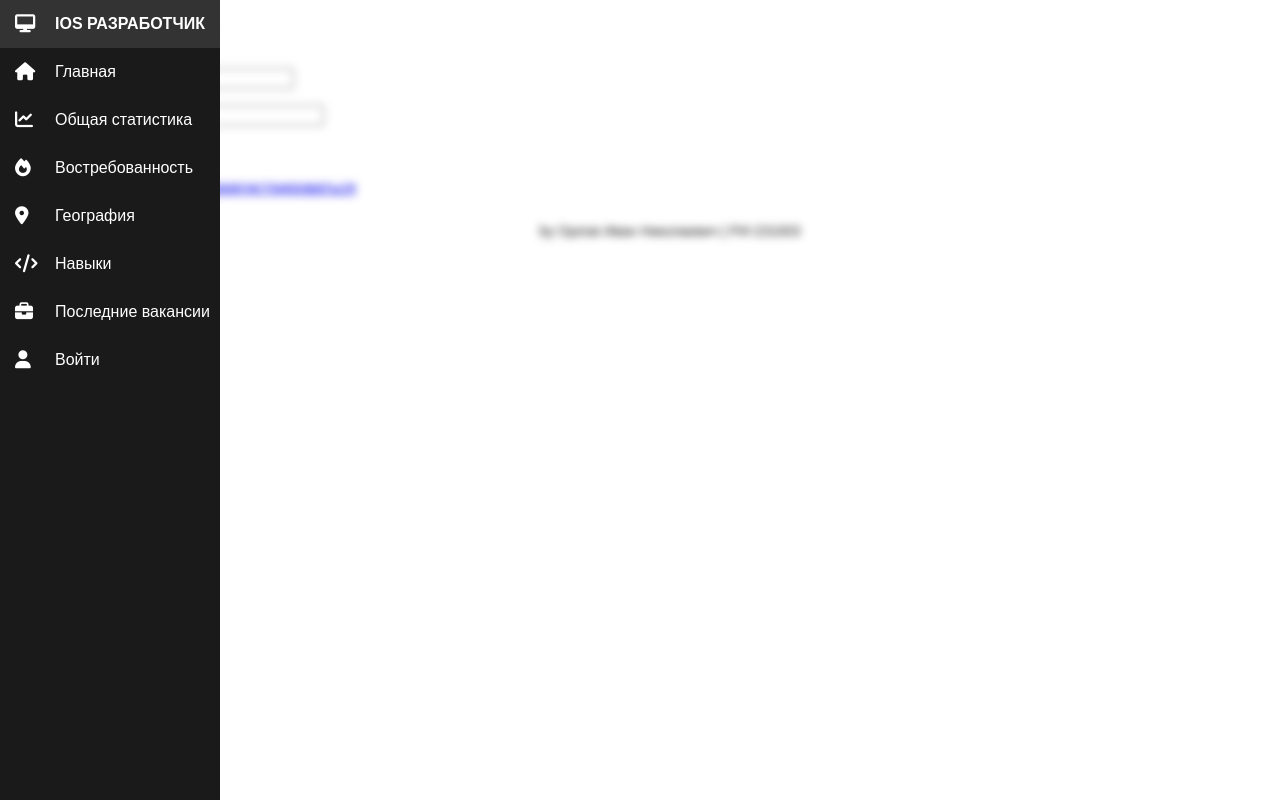
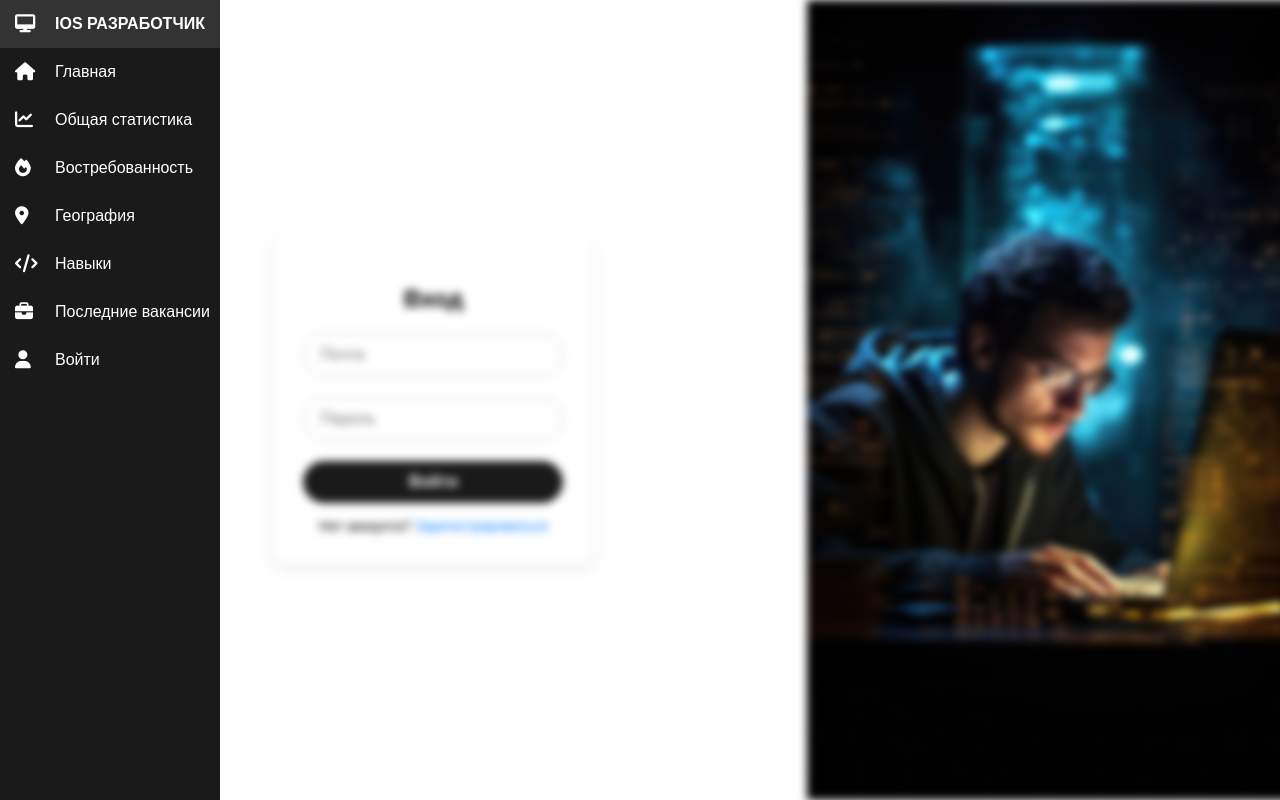
Before and after one commit to phenkka/djangoSite, a Django app: page /login/ in a window 1280 px wide. Run offline with Django 5.2, Linux system fonts and the light colour scheme.

Commit message:
add login and registration page design

```diff
--- a/ios_profession_site/main/forms.py
+++ b/ios_profession_site/main/forms.py
@@ -5,8 +5,9 @@ from captcha.fields import CaptchaField
 
 
 class EmailLoginForm(forms.Form):
-    email = forms.EmailField(label="Email")
-    password = forms.CharField(widget=forms.PasswordInput)
+    email = forms.EmailField(label="Email", widget=forms.EmailInput(attrs={'placeholder': 'Почта', 'class': 'form-control'}))
+    password = forms.CharField(widget=forms.PasswordInput(attrs={'placeholder': 'Пароль', 'class': 'form-control'}))
+    captcha = CaptchaField()
 
     def clean(self):
         email = self.cleaned_data.get('email')
@@ -28,13 +29,17 @@ class EmailLoginForm(forms.Form):
         return self.cleaned_data
 
 class RegisterForm(forms.ModelForm):
-    password = forms.CharField(widget=forms.PasswordInput, label="Пароль")
-    password2 = forms.CharField(widget=forms.PasswordInput, label="Повторите пароль")
+    password = forms.CharField(widget=forms.PasswordInput(attrs={'class': 'form-input', 'placeholder': 'Пароль'}), label="Пароль")
+    password2 = forms.CharField(widget=forms.PasswordInput(attrs={'class': 'form-input', 'placeholder': 'Подтверждение пароля'}), label="Повторите пароль")
     captcha = CaptchaField()
 
     class Meta:
         model = User
         fields = ['username', 'email', 'password', 'password2', 'captcha']
+        widgets = {
+            'username': forms.TextInput(attrs={'class': 'form-input', 'placeholder': 'Имя'}),
+            'email': forms.EmailInput(attrs={'class': 'form-input', 'placeholder': 'Почта'}),
+        }
 
     def clean(self):
         cleaned_data = super().clean()
--- /dev/null
+++ b/ios_profession_site/main/static/css/style_authorization.css
@@ -0,0 +1,133 @@
+body, html {
+  margin: 0;
+  padding: 0;
+  height: 100%;
+  overflow: hidden;
+  font-family: Arial, sans-serif;
+}
+
+.login-page {
+  display: flex;
+  height: 100vh;
+  width: 100vw;
+}
+
+.login-form-container {
+  flex: 1;
+  display: flex;
+  justify-content: center;
+  align-items: center;
+  background-color: white;
+  padding: 40px;
+  box-sizing: border-box;
+  overflow-y: auto;
+}
+
+.login-form {
+  width: 320px;
+  background: white;
+  padding: 30px;
+  border-radius: 12px;
+  box-shadow: 0 4px 12px rgba(0,0,0,0.1);
+}
+
+.login-form h2 {
+  margin-bottom: 20px;
+  text-align: center;
+}
+
+.login-form form {
+  display: flex;
+  flex-direction: column;
+}
+
+.login-form input[type="email"],
+.login-form input[type="password"],
+.login-form input[type="text"] {
+  padding: 12px 16px;
+  margin-bottom: 20px;
+  border: 1.5px solid #ccc;
+  border-radius: 25px;
+  font-size: 16px;
+  outline: none;
+  transition: border-color 0.3s ease;
+}
+
+.login-form input[type="email"]:focus,
+.login-form input[type="password"]:focus,
+.login-form input[type="text"]:focus {
+  border-color: #007bff;
+}
+
+.login-form button {
+  padding: 12px;
+  border: none;
+  background-color: #1a1a1a;
+  color: white;
+  font-weight: bold;
+  border-radius: 25px;
+  cursor: pointer;
+  font-size: 16px;
+  transition: background-color 0.3s ease;
+}
+
+.login-form button:hover {
+  background-color: #444444;
+}
+
+.login-form .register-link {
+  margin-top: 15px;
+  text-align: center;
+  font-size: 14px;
+}
+
+.login-form .register-link a {
+  color: #007bff;
+  text-decoration: none;
+}
+
+.login-form .register-link a:hover {
+  text-decoration: underline;
+}
+
+.login-image-container {
+  flex: 0 0 auto;
+  height: 100vh;
+  margin: 0;
+  padding: 0;
+  overflow: hidden;
+  display: flex;
+  justify-content: flex-end;
+  align-items: stretch;
+}
+
+.login-image-container img {
+  height: 100%;
+  width: auto;
+  display: block;
+  border-radius: 0 12px 12px 0;
+  object-fit: cover;
+}
+
+@media (max-width: 768px) {
+  .login-page {
+    flex-direction: column;
+  }
+  .login-image-container {
+    height: 200px;
+    width: 100%;
+    margin: 0;
+  }
+  .login-image-container img {
+    height: 100%;
+    width: 100%;
+    border-radius: 12px 12px 0 0;
+  }
+  .login-form-container {
+    padding: 20px;
+    flex: none;
+  }
+  .login-form {
+    width: 100%;
+  }
+}
--- a/ios_profession_site/main/templates/main/login.html
+++ b/ios_profession_site/main/templates/main/login.html
@@ -1,17 +1,28 @@
 {% extends "main/base.html" %}
+{% load static %}
 
 {% block content %}
-<div class="login-container">
-    <h2>Вход на сайт</h2>
-    <form method="post">
+<head>
+    <link rel="stylesheet" href="{% static 'css/style_authorization.css' %}">
+</head>
+<div class="login-page">
+  <div class="login-form-container">
+    <div class="login-form">
+      <h2>Вход</h2>
+      <form method="post">
         {% csrf_token %}
-        {{ form.as_p }}
+        {{ form.email }}
+        {{ form.password }}
+        {{ form.captcha }}
         <button type="submit">Войти</button>
-    </form>
-
-    <p class="register-link">
-        Ещё нет аккаунта?
-        <a href="{% url 'register' %}">Зарегистрироваться</a>
-    </p>
+      </form>
+      <div class="register-link">
+        Нет аккаунта? <a href="{% url 'register' %}">Зарегистрироваться</a>
+      </div>
+    </div>
+  </div>
+  <div class="login-image-container">
+    <img src="{% static 'img/login.jpg' %}" alt="Login Image">
+  </div>
 </div>
 {% endblock %}
```
Also changed, not shown: ios_profession_site/main/templates/main/register.html (+25 -10 lines), ios_profession_site/db.sqlite3, ios_profession_site/main/static/img/login.jpg (added).
